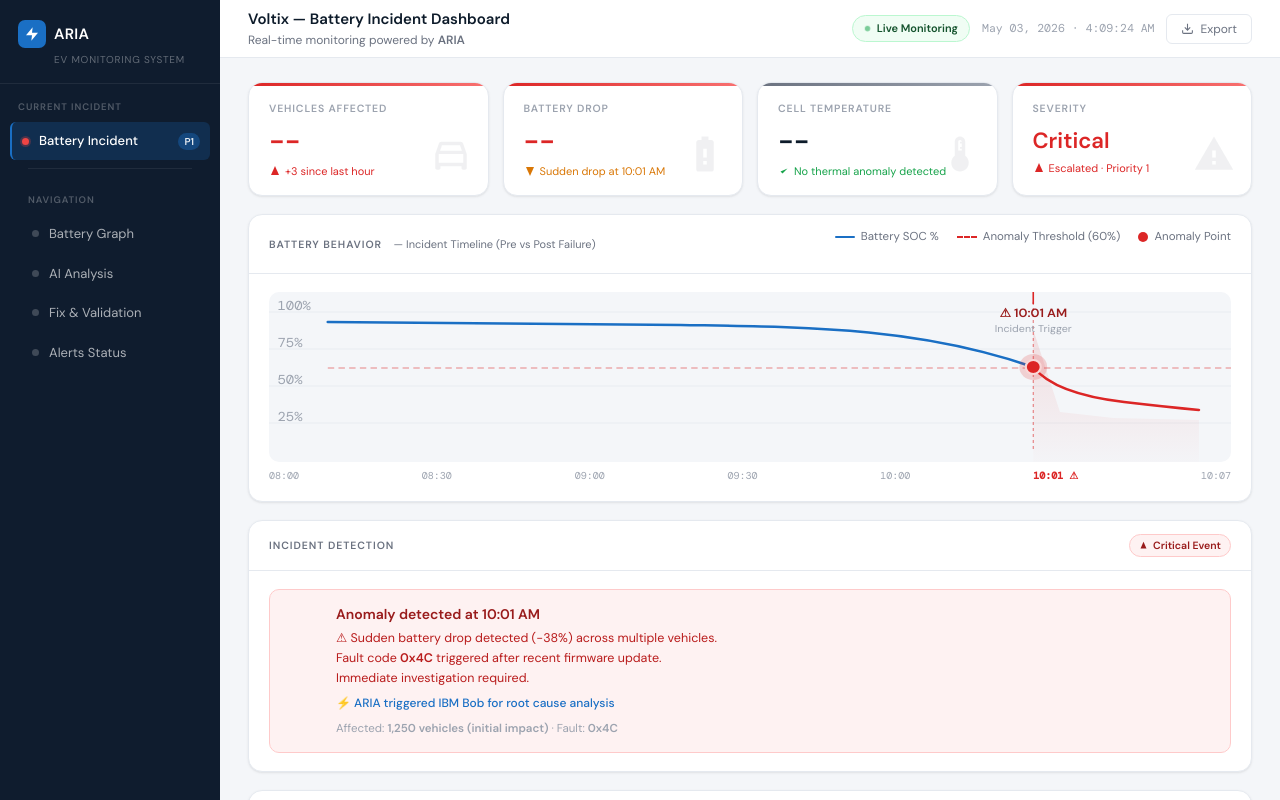
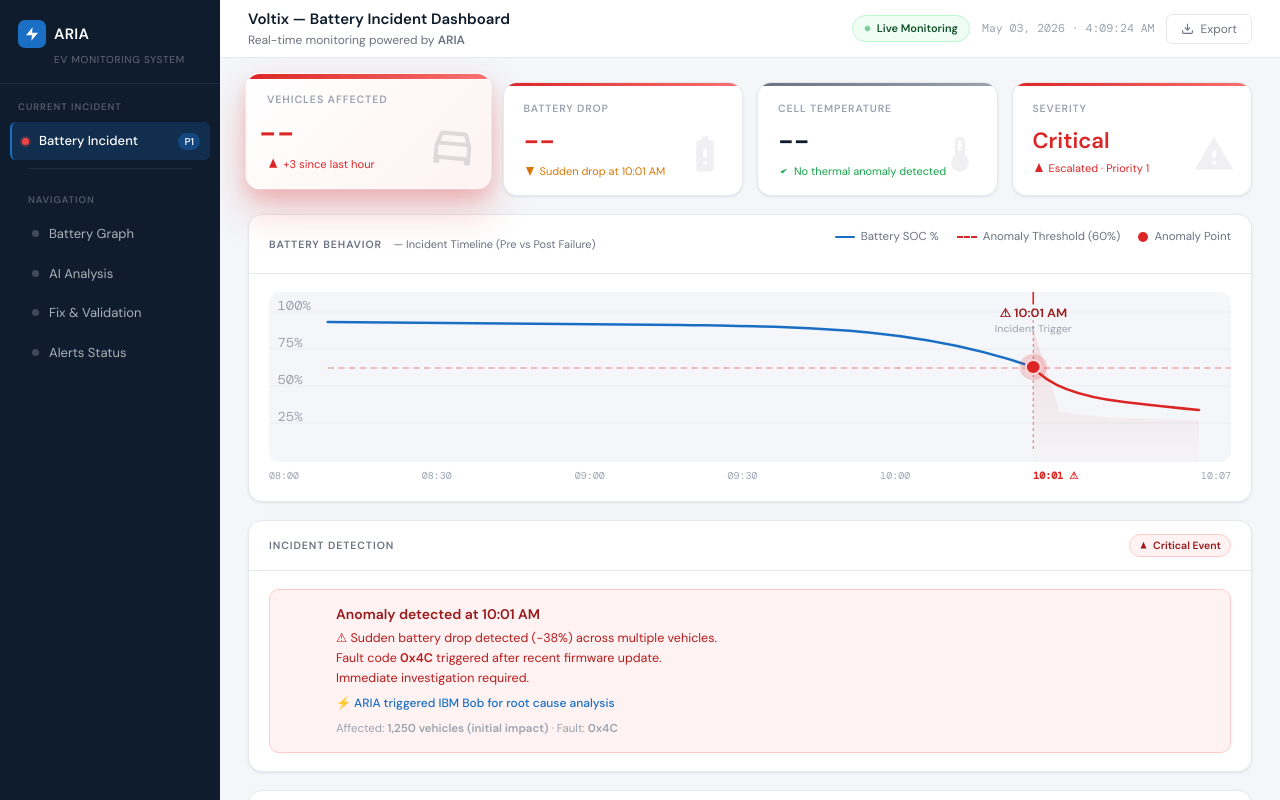
Before and after one commit to bhavanarasamsetti/aria-project, a plain HTML site: page frontend/dashboard.html in a window 1280 px wide. In both pictures the pointer is over the element 368 px from the left and 139 px from the top of the page. Drawn offline with nearby package versions, Linux system fonts and the light colour scheme; no server answers.

Commit message:
hover feature for kpi cards

```diff
--- a/frontend/dashboard.html
+++ b/frontend/dashboard.html
@@ -216,11 +216,45 @@
   padding: 18px 20px 16px;
   position: relative;
   overflow: hidden;
+  transition: all 0.4s cubic-bezier(0.4, 0, 0.2, 1);
+  cursor: pointer;
+}
+
+.kpi-card:hover {
+  transform: translateY(-8px) scale(1.02);
+  box-shadow: 0 20px 40px rgba(0,0,0,.15), 0 8px 16px rgba(0,0,0,.1);
+  border-color: transparent;
+}
+
+.kpi-card.k-red:hover {
+  box-shadow: 0 20px 40px rgba(220, 38, 38, 0.25), 0 8px 16px rgba(220, 38, 38, 0.15);
+  background: linear-gradient(135deg, #ffffff 0%, #fef2f2 100%);
+}
+
+.kpi-card.k-amber:hover {
+  box-shadow: 0 20px 40px rgba(217, 119, 6, 0.25), 0 8px 16px rgba(217, 119, 6, 0.15);
+  background: linear-gradient(135deg, #ffffff 0%, #fffbeb 100%);
+}
+
+.kpi-card.k-blue:hover {
+  box-shadow: 0 20px 40px rgba(26, 111, 196, 0.25), 0 8px 16px rgba(26, 111, 196, 0.15);
+  background: linear-gradient(135deg, #ffffff 0%, #e8f1fb 100%);
+}
+
+.kpi-card.k-neutral:hover {
+  box-shadow: 0 20px 40px rgba(107, 114, 128, 0.25), 0 8px 16px rgba(107, 114, 128, 0.15);
+  background: linear-gradient(135deg, #ffffff 0%, #f9fafb 100%);
 }
 .kpi-card::before {
   content: '';
   position: absolute; top: 0; left: 0; right: 0; height: 3px;
+  transition: height 0.3s cubic-bezier(0.4, 0, 0.2, 1);
 }
+
+.kpi-card:hover::before {
+  height: 5px;
+}
+
 .kpi-card.k-red::before   { background: linear-gradient(90deg, var(--c-red-accent), #f87171); }
 .kpi-card.k-amber::before { background: linear-gradient(90deg, var(--c-amber-acc), #fbbf24); }
 .kpi-card.k-blue::before  { background: linear-gradient(90deg, var(--c-blue-1), #60a5fa); }
@@ -231,7 +265,20 @@
   text-transform: uppercase; letter-spacing: .08em;
   margin-bottom: 10px;
 }
-.kpi-value { font-size: 28px; font-weight: 600; color: var(--c-text-h); line-height: 1; margin-bottom: 8px; }
+.kpi-value {
+  font-size: 28px;
+  font-weight: 600;
+  color: var(--c-text-h);
+  line-height: 1;
+  margin-bottom: 8px;
+  transition: all 0.3s cubic-bezier(0.4, 0, 0.2, 1);
+}
+
+.kpi-card:hover .kpi-value {
+  transform: scale(1.08);
+  letter-spacing: 0.02em;
+}
+
 .kpi-card.k-red   .kpi-value { color: var(--c-red-accent); }
 .kpi-card.k-amber .kpi-value { color: var(--c-amber-acc); }
 .kpi-delta {
@@ -243,7 +290,14 @@
 .kpi-icon {
   position: absolute; bottom: 14px; right: 16px;
   opacity: .07;
+  transition: all 0.4s cubic-bezier(0.4, 0, 0.2, 1);
 }
+
+.kpi-card:hover .kpi-icon {
+  opacity: .15;
+  transform: scale(1.15) rotate(5deg);
+}
+
 .kpi-icon svg { width: 42px; height: 42px; }
 
 /* ─── Chart ────────────────────────────────────────────────── */
```
